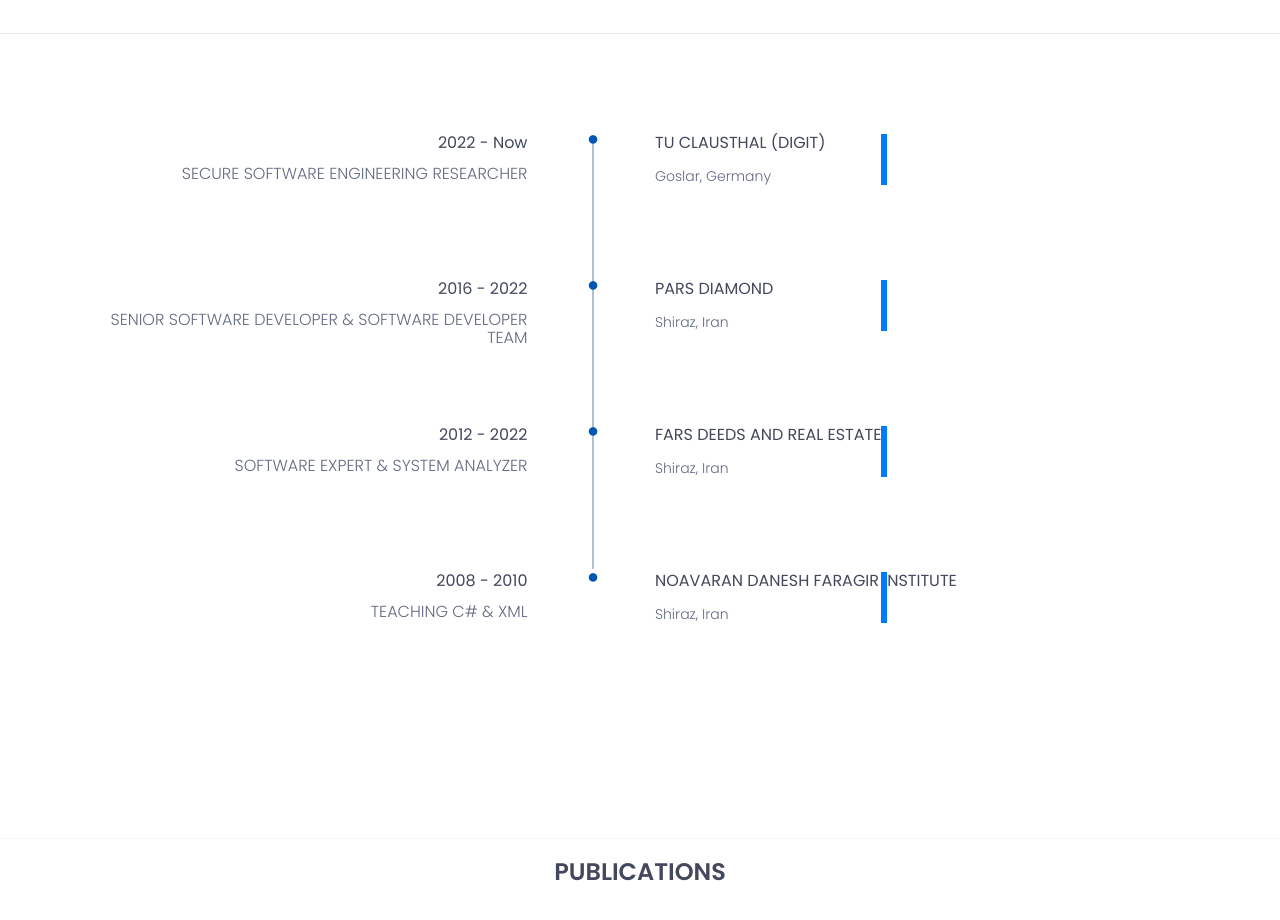
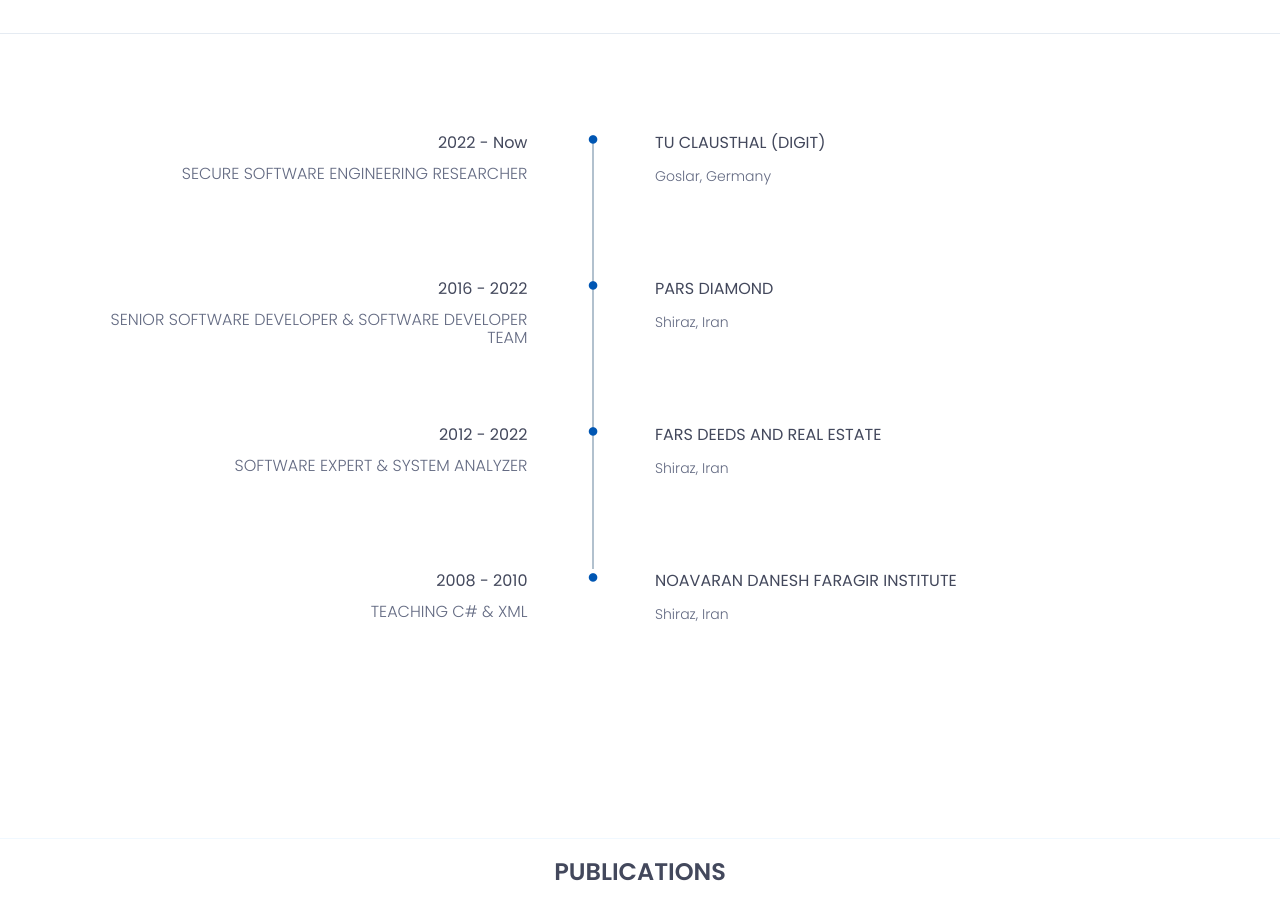
Before and after one commit to EhsanFir/EhsanFir.github.io, a plain HTML site: page index.html in a window 1280 px wide. Shown: the part 1780-2700 px from the top of the page. Drawn offline with nearby package versions, Linux system fonts and the light colour scheme.

Commit message:
Update style.css

```diff
--- a/assets/css/style.css
+++ b/assets/css/style.css
@@ -926,7 +926,7 @@
         content: '';
         position: absolute;
         width: 6px;
-        background-color: #007BFF;
+
         top: 0;
         bottom: 0;
         left: 50%;
```
